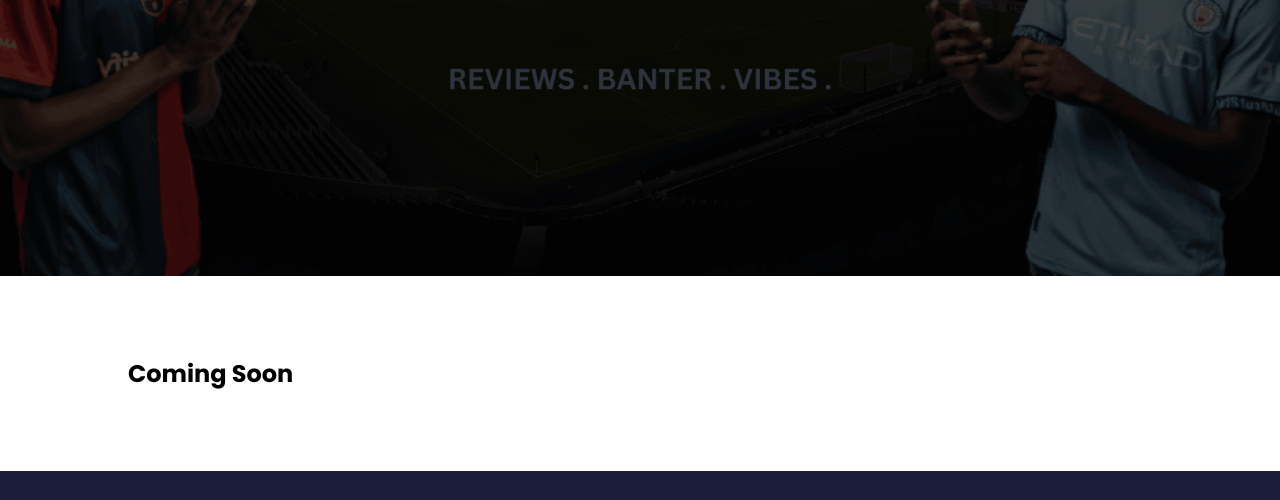
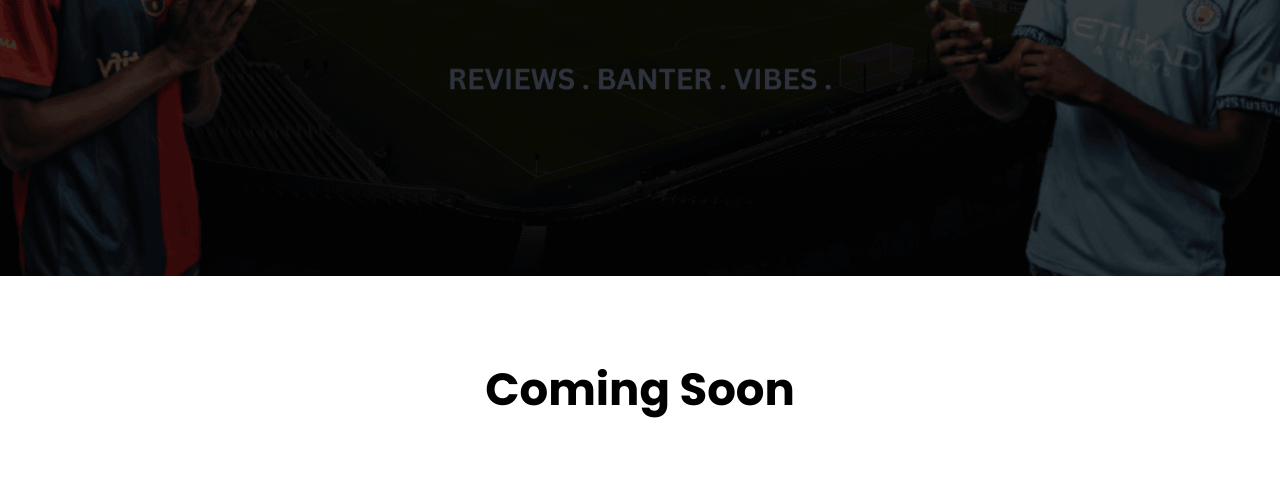
Before and after one commit to daniel-apexdev/Football-Banter-Website, a plain HTML site: page community.html in a window 1280 px wide. Shown: the part 524-1024 px from the top of the page. Drawn offline with nearby package versions, Linux system fonts and the light colour scheme.

Commit message:
modified coming soon section

```diff
--- a/css/community-style.css
+++ b/css/community-style.css
@@ -121,6 +121,23 @@ section {
     }
 }
 
+/* ================= ABOUT SECTION ==================== */
+.about{
+    display: flex;
+    align-items: center;
+    justify-content: center;
+    flex-direction: column;
+    text-align: center;
+}
+
+.about h2{
+    text-align: center;
+    margin-bottom: 3%;
+    font-size: 45px;
+    text-transform: capitalize;
+    color: #000;
+}
+
 /* ================= FOOTER SECTION ==================== */
 footer{
     color: #fff;
```
